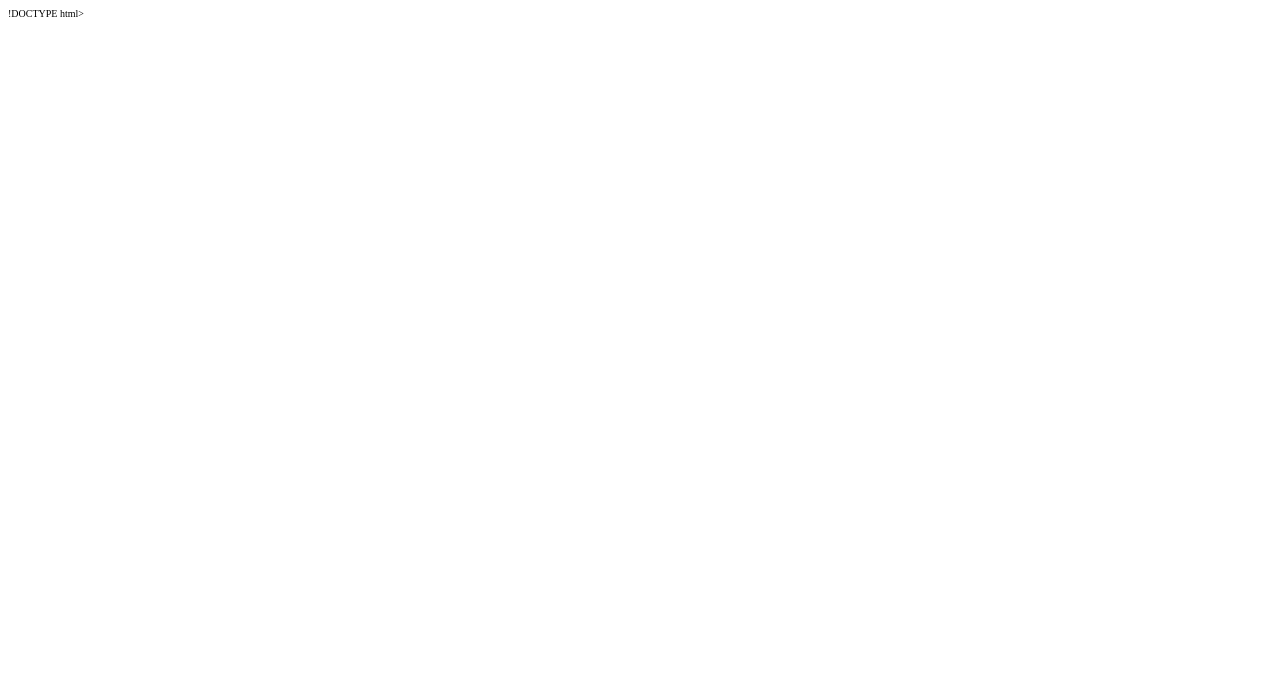
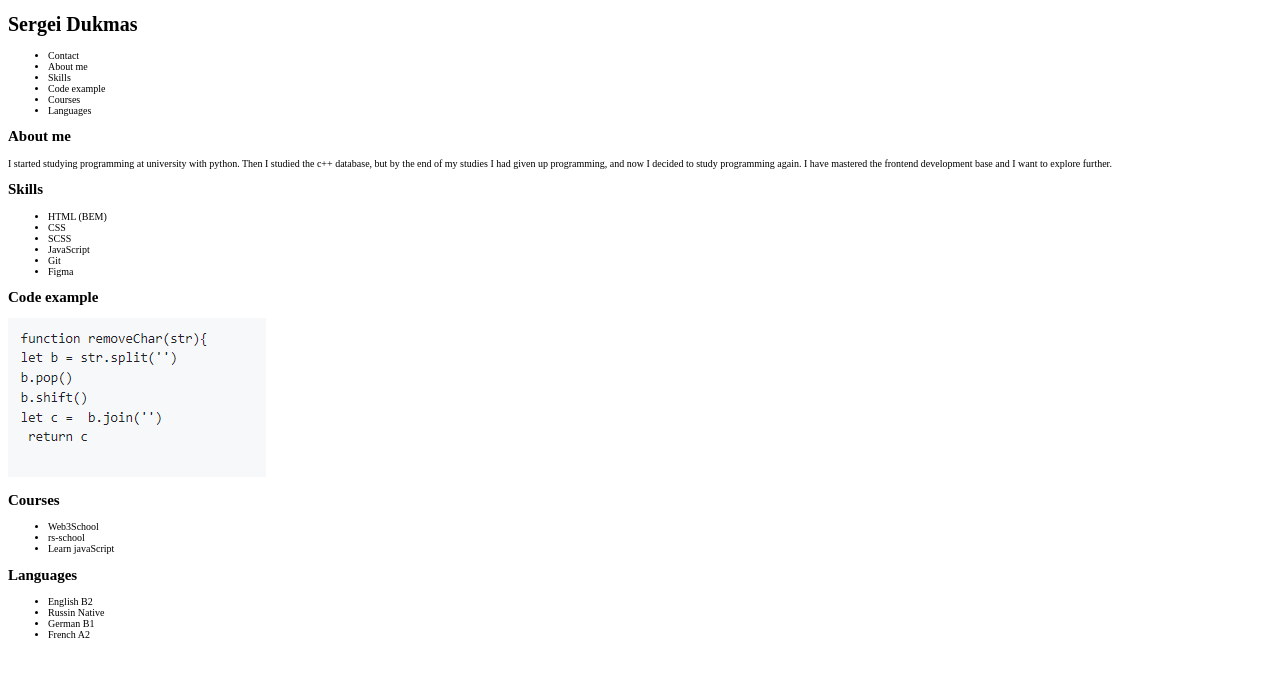
Before and after one commit to Sergei342/rsschool-cv, a plain HTML site: page index.html in a window 1280 px wide. Drawn offline with Linux system fonts and the light colour scheme; files that its build step writes are made by us from their sources.

Commit message:
init: start cv3-html

```diff
--- a/index.html
+++ b/index.html
@@ -1,4 +1,4 @@
-!DOCTYPE html>
+<!DOCTYPE html>
 <html lang="en">
     <head>
         <meta charset="UTF-8">
@@ -7,3 +7,69 @@
 
         <link rel="stylesheet" href="/sass/style.css">
     </head>
+
+
+<body>
+<main>
+    <header>
+        <h1 class="name">Sergei Dukmas</h1>
+        <nav class="contacts">
+            <ul class="contacts__info">
+                <li>Contact</li>
+                <li>About me</li>
+                <li>Skills</li>
+                <li>Code example</li>
+                <li>Courses</li>
+                <li>Languages</li>
+            </ul>
+        </nav>
+    </header>
+
+    <section class="About me">
+        <div class="About__me">
+            <h2 class="About">About me</h2>
+            <p class="text__about">I started studying programming at university with python. Then I studied the c++ database, but by the end of my studies I had given up programming, and now I decided to study programming again. I have mastered the frontend development base and I want to explore further.</p>
+
+        </div>
+    </section>
+
+    <section class="Skills">
+        <div class="Skills__me">
+            <h2 class="Skills__me"> Skills</h2>
+            <ul>
+                <li>HTML (BEM)</li>
+                <li>CSS</li>
+                <li>SCSS</li>
+                <li>JavaScript</li>
+                <li>Git</li>
+                <li>Figma</li>
+            </ul>
+        </div>
+    </section>
+
+    <section class="Code">
+        <h2 class="code__example">Code example</h2>
+        <img src="/img/code_ex.PNG">
+    </section>
+
+    <section class="course">
+        <h2 class="courses">Courses</h2>
+        <ul>
+            <li>Web3School</li>
+            <li>rs-school</li>
+            <li> Learn javaScript</li>
+
+        </ul>
+    </section>
+
+    <section class="lang">
+        <h2 class="Language">Languages</h2>
+        <ul>
+            <li>English B2</li>
+            <li> Russin Native</li>
+            <li> German B1</li>
+            <li>French A2</li>
+        </ul>
+    </section>
+</main>
+</body>
```
Also changed, not shown: img/code_ex.PNG (added).
